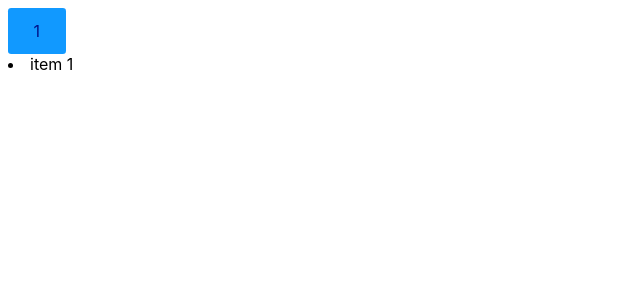
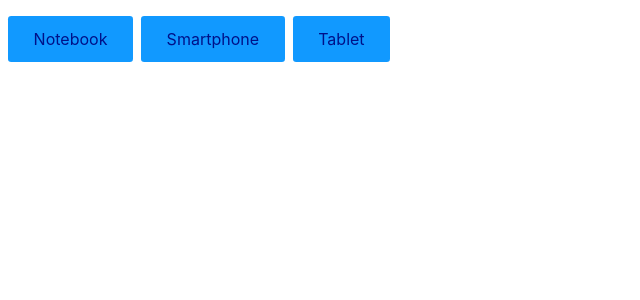
Before and after one commit to DevRobsonAlmeida/ReactJS, a React (Create React App) app: page / in a window 1280 px wide. Shown: the top 300 px of the page, without its empty margins (0-640 px from the left). Built offline with nearby package versions, Linux system fonts and the light colour scheme.

Commit message:
useState Parte 3/3

```diff
--- a/src/App.js
+++ b/src/App.js
@@ -1,19 +1,27 @@
 import React from 'react';
+import Produto from './Produto';
 
 const App = () => {
-  const [contar, setContar] = React.useState(1);
-  const [items, setItems] = React.useState(['item 1']);
-
-  function handleClick() {
-    setContar(contar + 1);
-    setItems([...items, 'item ' + (contar + 1)]);
+  const [dados, setDados] = React.useState(null);
+  const [carregando, setCarregando] = React.useState(null);
+  async function handleClick(event) {
+    setCarregando(true);
+    const response = await fetch(
+      `https://ranekapi.origamid.dev/json/api/produto/${event.target.innerText}`,
+    );
+    const json = await response.json();
+    setDados(json);
+    setCarregando(false);
   }
   return (
     <>
-      <button onClick={handleClick}>{contar}</button>
-      {items.map((item) => (
-        <li key={item}>{item}</li>
-      ))}
+      <button onClick={handleClick}>Notebook</button>
+      <button style={{ margin: '.5rem' }} onClick={handleClick}>
+        Smartphone
+      </button>
+      <button onClick={handleClick}>Tablet</button>
+      {carregando && <p>Carregando...</p>}
+      {!carregando && dados && <Produto dados={dados} />}
     </>
   );
 };
--- /dev/null
+++ b/src/Produto.js
@@ -0,0 +1,13 @@
+import React from 'react';
+
+const Produto = ({ dados }) => {
+  return (
+    <div>
+      <h1>{dados.nome}</h1>
+      <p>R$ {dados.preco}</p>
+      <img src={dados.fotos[0].src} />
+    </div>
+  );
+};
+
+export default Produto;
```
